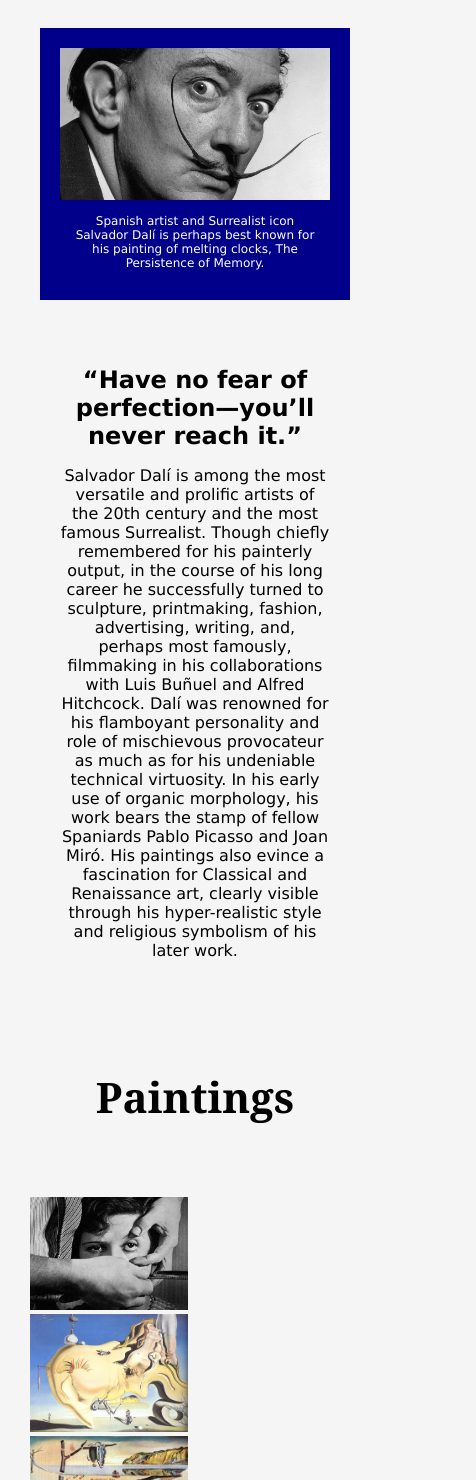
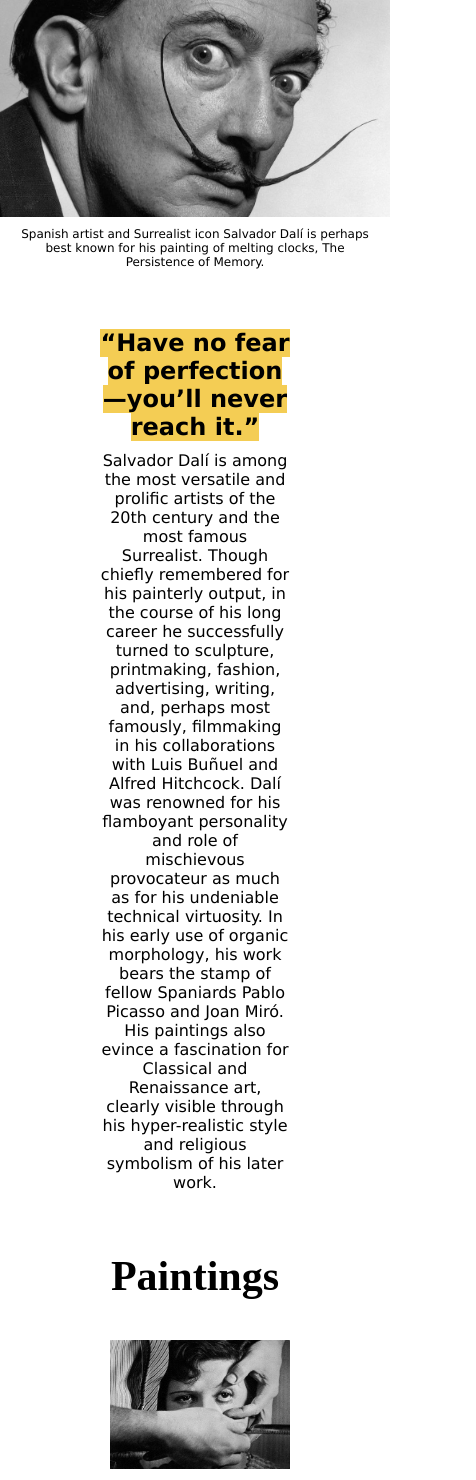
Before and after one commit to drehfilipe/Salvador-Dal--Tribute-Page, a plain HTML site: page index.html in a window 390 px wide. Shown: the part 223-1703 px from the top of the page, 476 px wide, since content can reach past the window. Drawn offline with Linux system fonts and the light colour scheme.

Commit message:
Updated main and gallery images
Added new images and retouched the main image

```diff
--- a/CSS/tribute.css
+++ b/CSS/tribute.css
@@ -1,27 +1,41 @@
+*{
+  margin: 0;
+}
 
+html{
+  height: 100%;
+}
 #main{
   text-align: center;
   font-family: Verdana, sans-serif;
 }
 
 body{
-  background-color: whitesmoke;
+  background-color: white;
   margin: 0;
+  height: 100%;
 }
 
-h1{
-  font-family: Georgia, serif;
-  font-size: 62px;
+#title{
+  font-family: 'DM Serif Display', serif;
+  text-transform: uppercase;
+  text-align: center;
+  font-weight: 200;
+  letter-spacing: 10px;
+  font-size: 84px;
+  padding: 30px;
+  margin: auto;
 }
 
 h3{
-  font-family: Georgia, serif;
+  font-family: 'DM Serif Display', serif;
   font-size: 42px;
   text-align: center;
 }
 
 /* First image */
 #image{
+  display: block;
   max-width: 100%;
   height: auto;
   margin: 0;
@@ -30,39 +44,93 @@ h3{
 
 #img-caption{
   padding: 10px;
-  color: white;
   font-size: 12px;
 }
-/* Controls the first image, caption and its around */
-#img-div{
-  padding: 20px;
-  background-color:darkblue;
+
+#img-div img{
+  height: auto;
+  width: 100%;
+  object-fit: cover;
 }
 
 q {
+  position: relative;
+  bottom: 10px;
   font-size: 24px;
   font-weight: bold;
+  background-color: #f4cd54;
 }
 
 #tribute-info{
-  margin: 10px;
-  padding: 50px;
+  bottom: 40px;
+  margin: 100px;
   position: relative;
   font-family: Verdana, sans-serif;
   text-align: center;
 }
 
+#tribute-info p{
+  font-size: 16px;
+}
+
+#Work{
+  position: relative;
+  bottom: 80px;
+}
 
 #tribute-work{
-  padding: 30px;
-  display: grid;
-  grid-gap: 15px;
-  grid-template-columns: repeat(2, 1fr);
-  grid-template-rows: repeat(2, 50vw);
+  position: relative;
+  bottom: 150px;
 }
 
-#tribute-work img{
+.gallery {
+  display: flex;
+  flex-wrap: wrap;
+  justify-content: center;
+  margin: 100px;
+}
+
+.image {
+  flex: 24%;
+  padding: 5px;
+}
+
+.image img{
   width: 100%;
-  height: 100%;
   object-fit: cover;
+  padding: 5px;
 }
+
+#tribute-more-info{
+  margin: 100px;
+  text-align: center;
+  font-family: Verdana, sans-serif;
+  font-size: 16px;
+  padding: 30px;
+  position: relative;
+  bottom: 250px;
+  font-weight: bold;
+}
+
+/* Responsive layout - makes a two column-layout instead of four columns */
+@media screen and (max-width: 1200px) {
+  .image {
+    flex: 20%;
+    max-width: 50%;
+  }
+}
+
+/* Responsive layout - makes the two columns stack on top of each other instead of next to each other */
+@media screen and (max-width: 800px) {
+  .image {
+    flex: 100%;
+    max-width: 100%;
+  }
+}
+
+
+@media screen and (max-width: 600px) {
+  #title {
+    font-size: 70px;
+  }
+}
```
